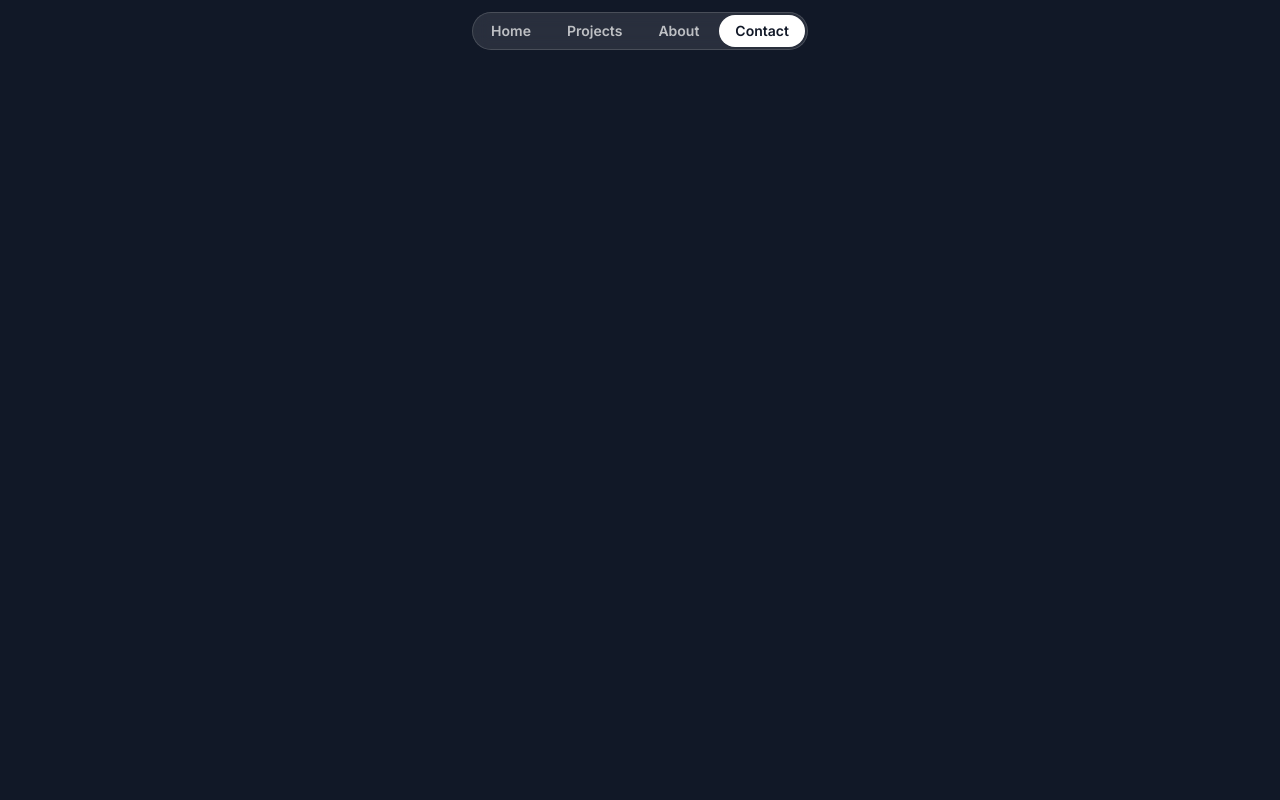
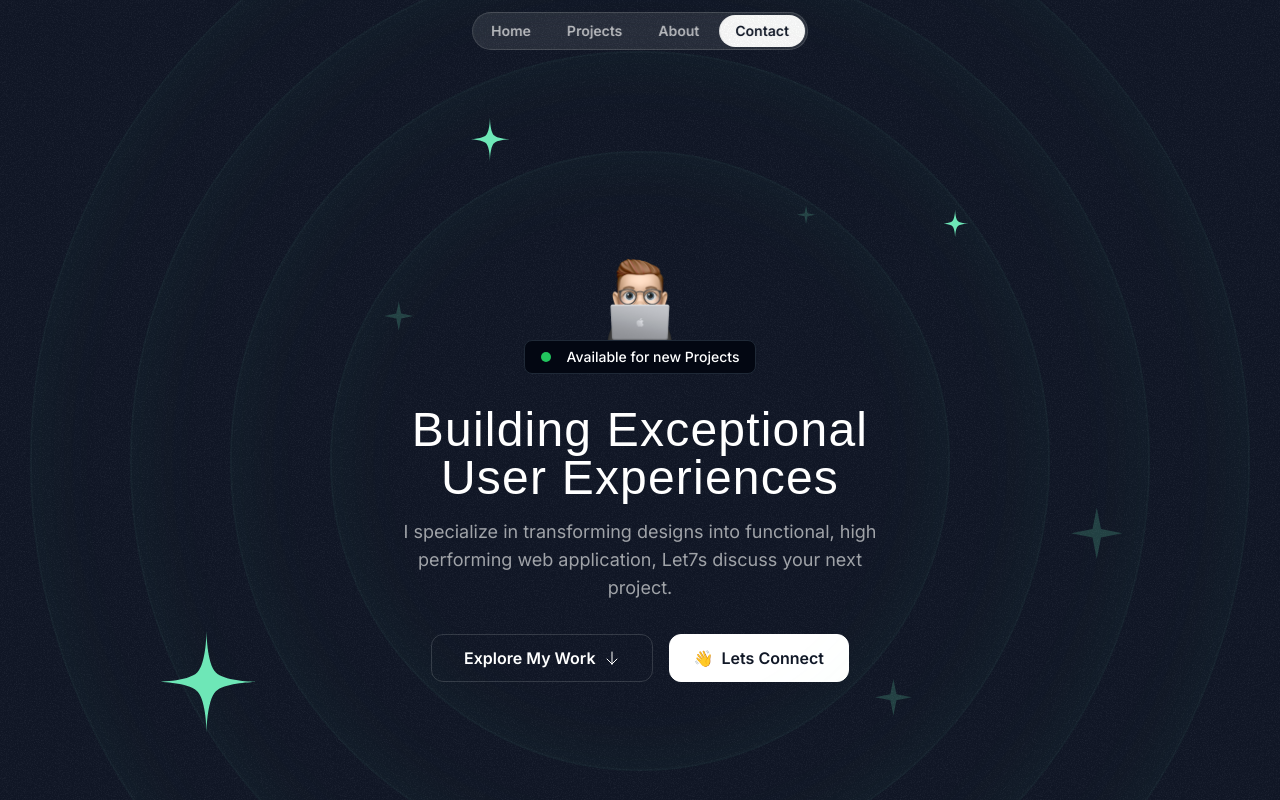
Before and after one commit to CoderMahabub/my-portfolio, a Next.js app: page / in a window 1280 px wide. Shown: the top 800 px of the page. Built offline with nearby package versions, Linux system fonts and the light colour scheme; a web font is replaced by a local one.

Commit message:
heroOrbit to place start on hero section

```diff
--- a/src/app/globals.css
+++ b/src/app/globals.css
@@ -7,4 +7,8 @@
     .nav-item{
         @apply px-4 py-1.5 rounded-full text-white/70 text-sm font-semibold hover:bg-white/10 hover:text-white transition duration-300;
     }
+
+    .hero-ring{
+        @apply absolute inset-0  border-2 top-1/2 left-1/2 -translate-x-1/2 -translate-y-1/2 rounded-full border-emerald-300/5 shadow-[0_0_80px_inset] shadow-emerald-300/5;
+    }
 }
--- a/src/app/page.tsx
+++ b/src/app/page.tsx
@@ -1,9 +1,11 @@
 import { Header } from "@/sections/Header";
+import { HeroSection } from "@/sections/Hero";
 
 export default function Home() {
   return (
     <div>
       <Header />
+      <HeroSection />
     </div>
   );
 }
--- /dev/null
+++ b/src/components/HeroOrbit.tsx
@@ -0,0 +1,29 @@
+import { PropsWithChildren } from "react";
+
+export const HeroOrbit = ({
+  children,
+  size,
+  rotation,
+}: PropsWithChildren<{ size: number; rotation: number }>) => {
+  return (
+    <div className="absolute left-1/2 top-1/2 -translate-x-1/2 -translate-y-1/2">
+      <div
+        className=""
+        style={{
+          transform: `rotate(${rotation}deg)`,
+          height: `${size}px`,
+          width: `${size}px`,
+        }}
+      >
+        <div
+          className="inline-flex"
+          style={{
+            transform: `rotate(${rotation * -1}deg)`,
+          }}
+        >
+          {children}
+        </div>
+      </div>
+    </div>
+  );
+};
--- a/src/sections/Header.tsx
+++ b/src/sections/Header.tsx
@@ -1,6 +1,7 @@
 export const Header = () => {
   return (
-    <div className="flex justify-center items-center relative top-3">
+    <div className="flex justify-center items-center fixed top-3 left-1/2 transform -translate-x-1/2">
+      {/* <div className="flex justify-center items-center fixed top-3"> */}
       <nav className="flex gap-1 p-0.5 border border-white/15 bg-white/10 backdrop-blur  rounded-full">
         <a href="#" className="nav-item">
           Home
--- a/src/sections/Hero.tsx
+++ b/src/sections/Hero.tsx
@@ -1,3 +1,80 @@
+import memojiImage from "@/assets/images/memoji-computer.png";
+import ArrowDown from "@/assets/icons/arrow-down.svg";
+import StarIcon from "@/assets/icons/star.svg";
+import SparkleIcon from "@/assets/icons/sparkle.svg";
+import Image from "next/image";
+import grainImage from "@/assets/images/grain.jpg";
+import { HeroOrbit } from "@/components/HeroOrbit";
+
 export const HeroSection = () => {
-  return <div>Hero Section</div>;
+  return (
+    <div className="py-32 md:py-48 lg:py-60 relative z-0 overflow-x-clip">
+      <div
+        className="absolute inset-0 -z-30 opacity-5"
+        style={{ backgroundImage: `url(${grainImage.src})` }}
+      ></div>
+      {/* Rings */}
+      <div className="size-[620px] hero-ring"></div>
+      <div className="size-[820px] hero-ring"></div>
+      <div className="size-[1020px] hero-ring"></div>
+      <div className="size-[1220px] hero-ring"></div>
+
+      <HeroOrbit size={800} rotation={-72}>
+        <StarIcon className="size-28 text-emerald-300" />
+      </HeroOrbit>
+      <HeroOrbit size={550} rotation={20}>
+        <StarIcon className="size-12 text-emerald-300" />
+      </HeroOrbit>
+      <HeroOrbit size={590} rotation={98}>
+        <StarIcon className="size-8 text-emerald-300" />
+      </HeroOrbit>
+      <HeroOrbit size={430} rotation={-14}>
+        <SparkleIcon className="size-8 text-emerald-300/20" />
+      </HeroOrbit>
+      <HeroOrbit size={440} rotation={79}>
+        <SparkleIcon className="size-5 text-emerald-300/20" />
+      </HeroOrbit>
+      <HeroOrbit size={710} rotation={144}>
+        <SparkleIcon className="size-14 text-emerald-300/20" />
+      </HeroOrbit>
+      <HeroOrbit size={530} rotation={178}>
+        <SparkleIcon className="size-10 text-emerald-300/20" />
+      </HeroOrbit>
+
+      <div className="container">
+        <div className="flex flex-col items-center">
+          <Image
+            src={memojiImage}
+            className="size-[100px]"
+            alt="Person peeking from behind laptop"
+          />
+          <div className="bg-gray-950 border border-gray-800 px-4 py-1.5 inline-flex items-center gap-4 rounded-lg">
+            <div className="bg-green-500 size-2.5 rounded-full"></div>
+            <div className="text-sm font-medium">
+              Available for new Projects
+            </div>
+          </div>
+        </div>
+        <div className="max-w-lg mx-auto">
+          <h1 className="font-serif text-3xl md:text-5xl text-center mt-8 tracking-wide">
+            Building Exceptional User Experiences
+          </h1>
+          <p className="mt-4 text-center text-white/60 md:text-lg">
+            I specialize in transforming designs into functional, high
+            performing web application, Let7s discuss your next project.
+          </p>
+        </div>
+        <div className="flex flex-col md:flex-row justify-center items-center mt-8 gap-4">
+          <button className="inline-flex items-center gap-2 border border-white/15 px-8 h-12 rounded-xl">
+            <span className="font-semibold">Explore My Work</span>
+            <ArrowDown className="size-4" />
+          </button>
+          <button className="inline-flex items-center gap-2 border border-white bg-white text-gray-900 h-12 px-6 rounded-xl">
+            <span>👋</span>
+            <span className="font-semibold">Lets Connect</span>
+          </button>
+        </div>
+      </div>
+    </div>
+  );
 };
```
